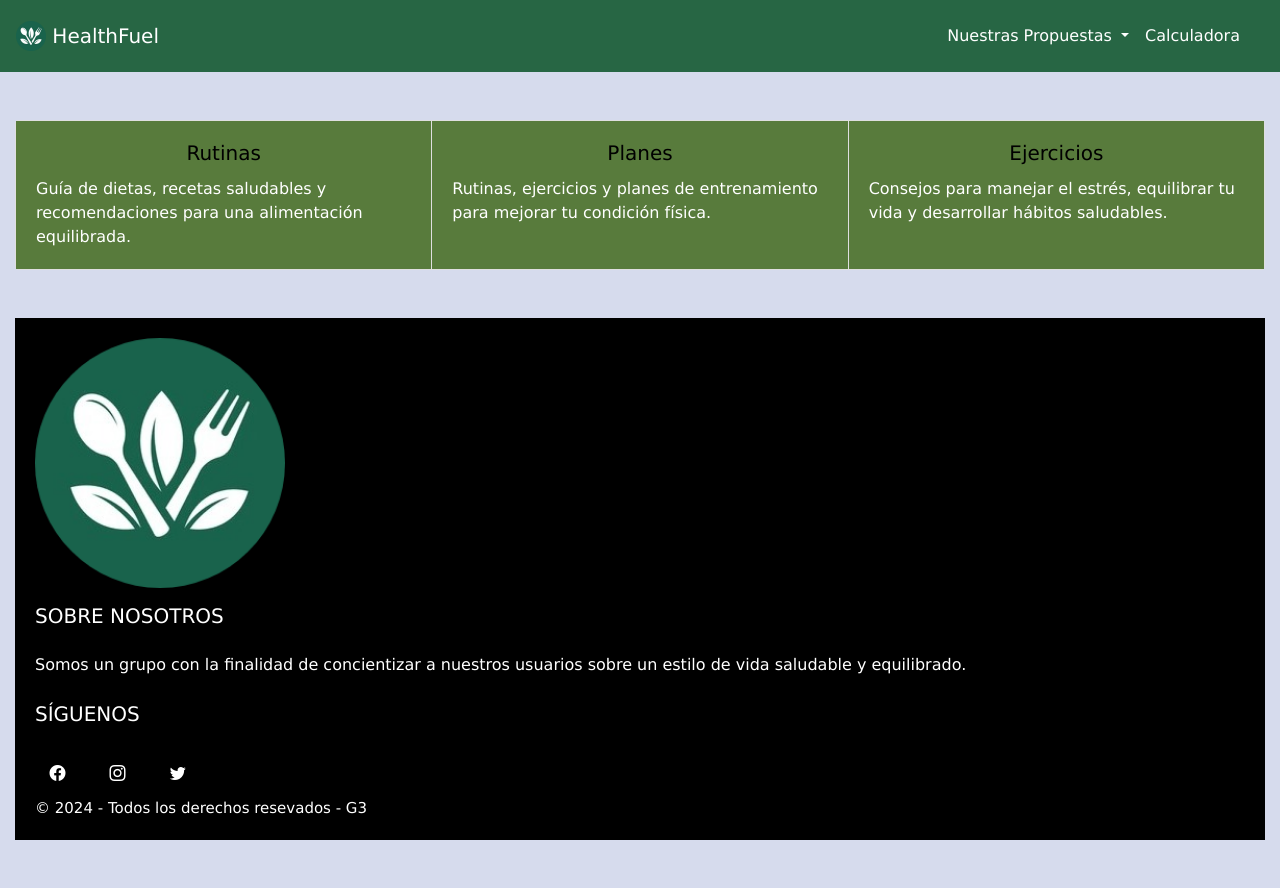
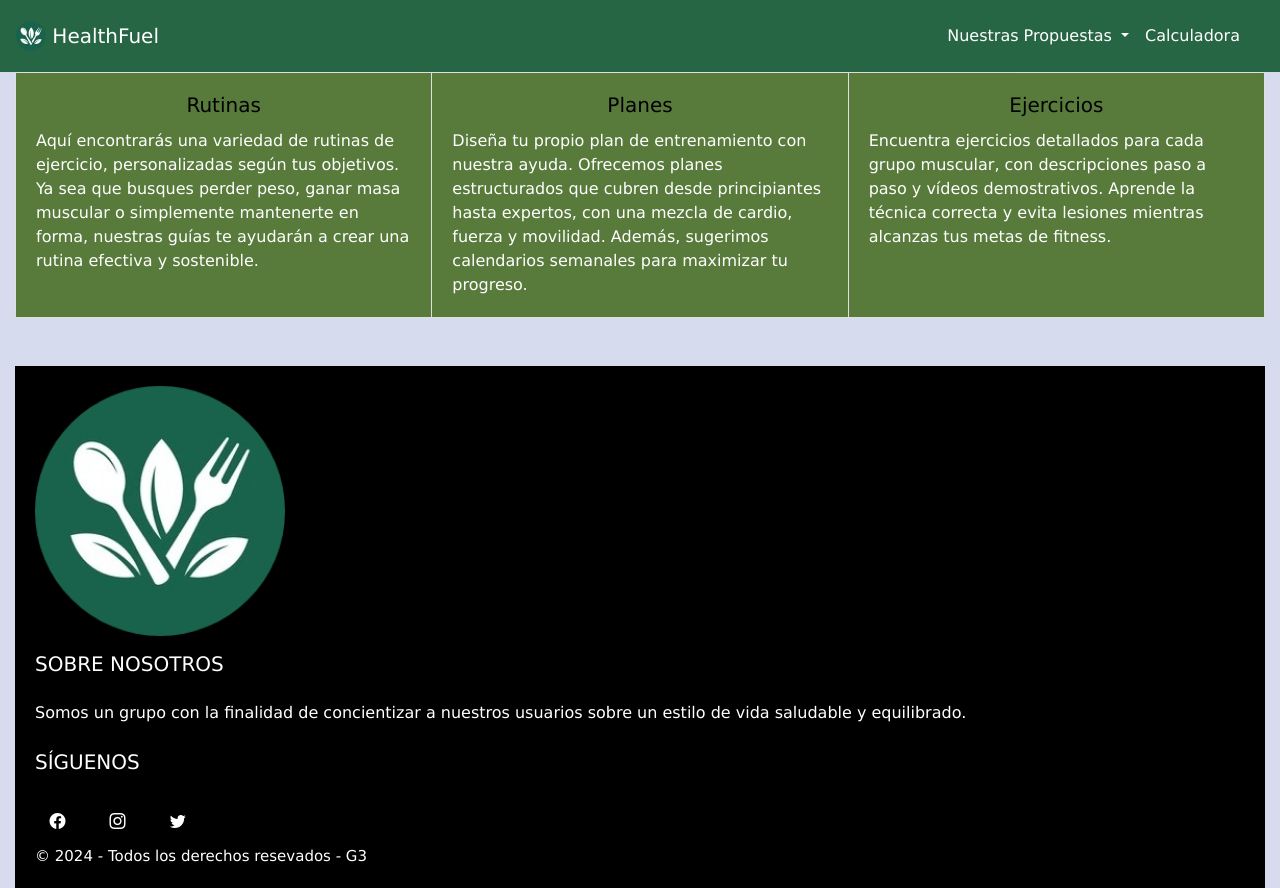
Before and after one commit to Mbgg08/Hipermedia, a plain HTML site: page Ejercicio.html in a window 1280 px wide. Before the commit the page ends 840 px from the top, so only its background shows below. Drawn offline with nearby package versions, Linux system fonts and the light colour scheme.

Commit message:
feat: ejercicio

```diff
--- a/Ejercicio.html
+++ b/Ejercicio.html
@@ -51,16 +51,15 @@
 
   <div class="container-fluid">
 
-    <!--Cards-->
-    </br>
-    </br>
-    <div class="card-group" >
+    <div class="card-group">
       <div class="card">
         <div class="card-body" style="background: #587b3c;">
           <a href="Recomendaciones.html">
             <h5 class="card-title" style="color: black;">Rutinas</h5>
           </a>
-          <p class="card-text">Guía de dietas, recetas saludables y recomendaciones para una alimentación equilibrada.</p>
+          <p class="card-text">
+            Aquí encontrarás una variedad de rutinas de ejercicio, personalizadas según tus objetivos. Ya sea que busques perder peso, ganar masa muscular o simplemente mantenerte en forma, nuestras guías te ayudarán a crear una rutina efectiva y sostenible.
+          </p>
         </div>
       </div>
       <div class="card">
@@ -68,7 +67,9 @@
           <a href="Estadisticas.html">
             <h5 class="card-title" style="color: black;">Planes</h5>
           </a>
-          <p class="card-text">Rutinas, ejercicios y planes de entrenamiento para mejorar tu condición física.</p>
+          <p class="card-text">
+            Diseña tu propio plan de entrenamiento con nuestra ayuda. Ofrecemos planes estructurados que cubren desde principiantes hasta expertos, con una mezcla de cardio, fuerza y movilidad. Además, sugerimos calendarios semanales para maximizar tu progreso.
+          </p>
         </div>
       </div>
       <div class="card">
@@ -76,7 +77,9 @@
           <a href="#">
             <h5 class="card-title" style="color: black;">Ejercicios</h5>
           </a>
-          <p class="card-text">Consejos para manejar el estrés, equilibrar tu vida y desarrollar hábitos saludables.</p>
+          <p class="card-text">
+            Encuentra ejercicios detallados para cada grupo muscular, con descripciones paso a paso y vídeos demostrativos. Aprende la técnica correcta y evita lesiones mientras alcanzas tus metas de fitness.
+          </p>
         </div>
       </div>
     </div>
```
